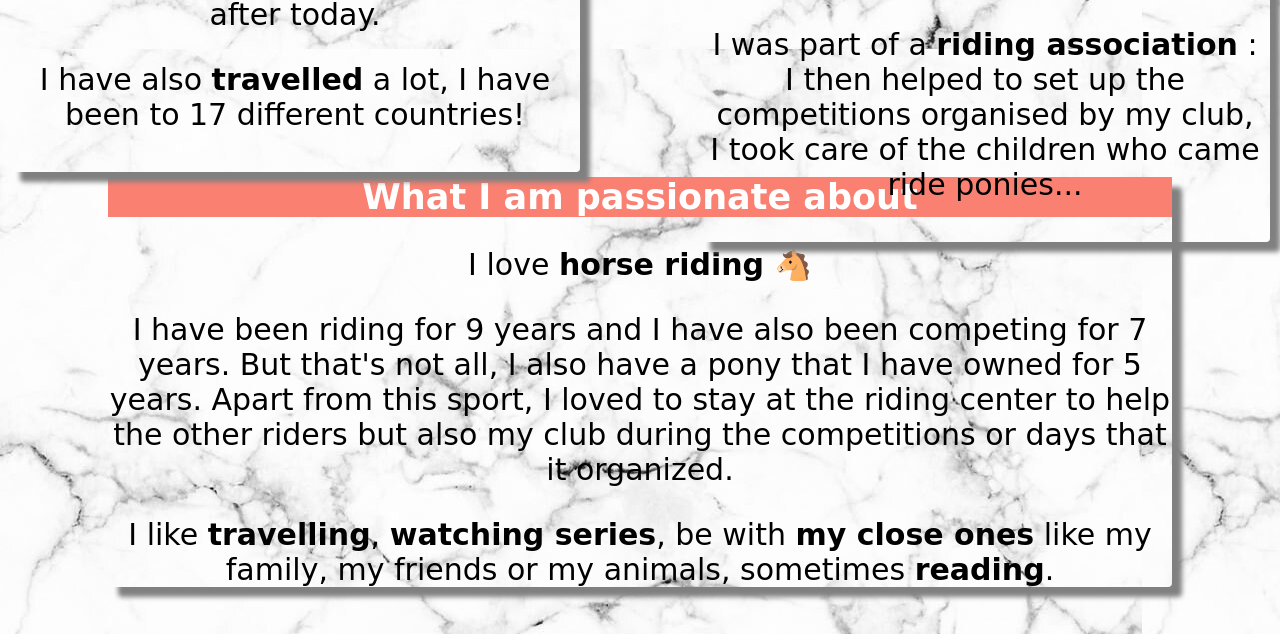
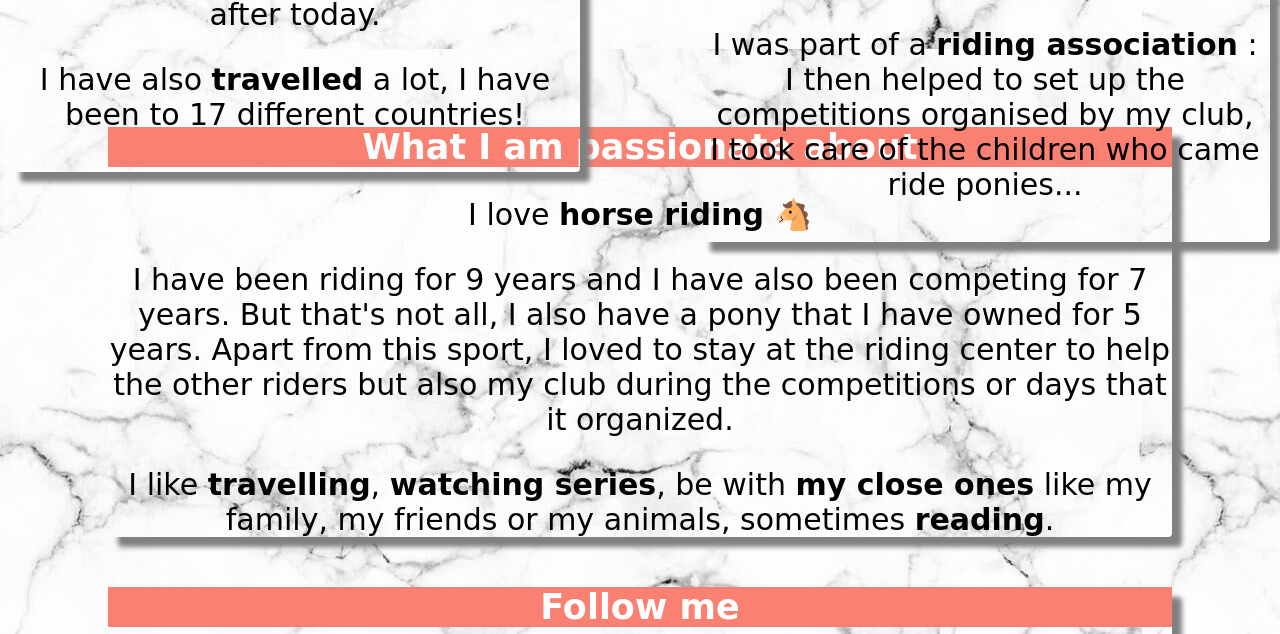
Before and after one commit to Laura-Linh/my-profile, a plain HTML site: page index.html in a window 1280 px wide. Shown: the part 1411-2045 px from the top of the page. Drawn offline with Linux system fonts and the light colour scheme; a web font is replaced by a local one.

Commit message:
Update style.css

```diff
--- a/style.css
+++ b/style.css
@@ -60,7 +60,7 @@ div#partie3 {
   border-radius: 4px;
 }
 div#partie4 {
-  margin: 500px 100px 0px 100px;
+  margin: 450px 100px 0px 100px;
 border-radius: 4px;
 box-shadow: 10px 10px 5px grey;
 }
```
